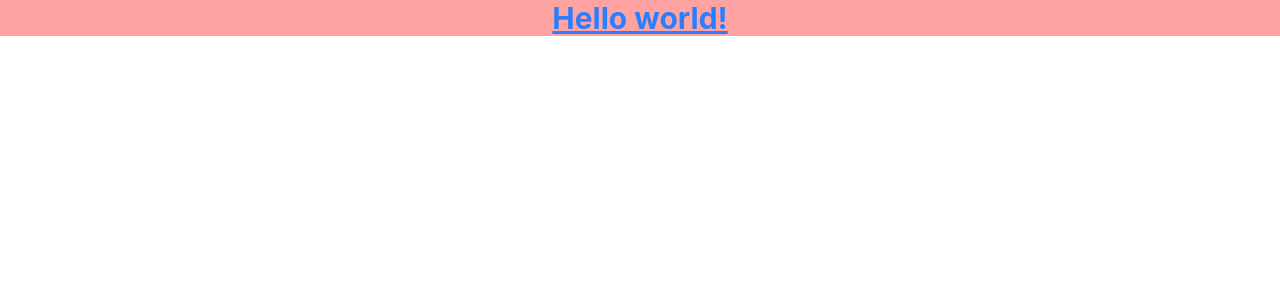
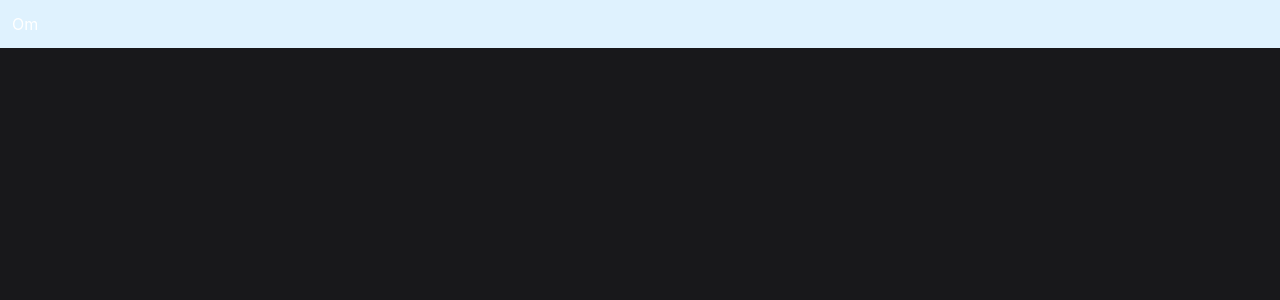
Before and after one commit to Om101101/REFOCUS-CLONE, a React (Vite) app: page / in a window 1280 px wide. Shown: the top 300 px of the page. Built offline with nearby package versions, Linux system fonts and the light colour scheme.

Commit message:
refactor: update App component to use Navbar and change background color

```diff
--- a/src/App.jsx
+++ b/src/App.jsx
@@ -1,11 +1,10 @@
 import React from "react";
+import Navbar from "./components/Navbar";
 
 function App() {
   return (
-    <div className="bg-red-300">
-      <h1 className="text-3xl font-bold underline text-center text-blue-500">
-        Hello world!
-      </h1>
+    <div className="bg-zinc-900 w-full h-screen text-white">
+      <Navbar />
     </div>
   );
 }
--- /dev/null
+++ b/src/components/Navbar.jsx
@@ -0,0 +1,11 @@
+import React from 'react'
+
+function cla () {
+  return (
+    <div className="max-w-screen-xl bg-sky-100 p-3">
+        Om
+    </div>
+  )
+}
+
+export default cla
```
Also changed, not shown: src/App.css (deleted).
